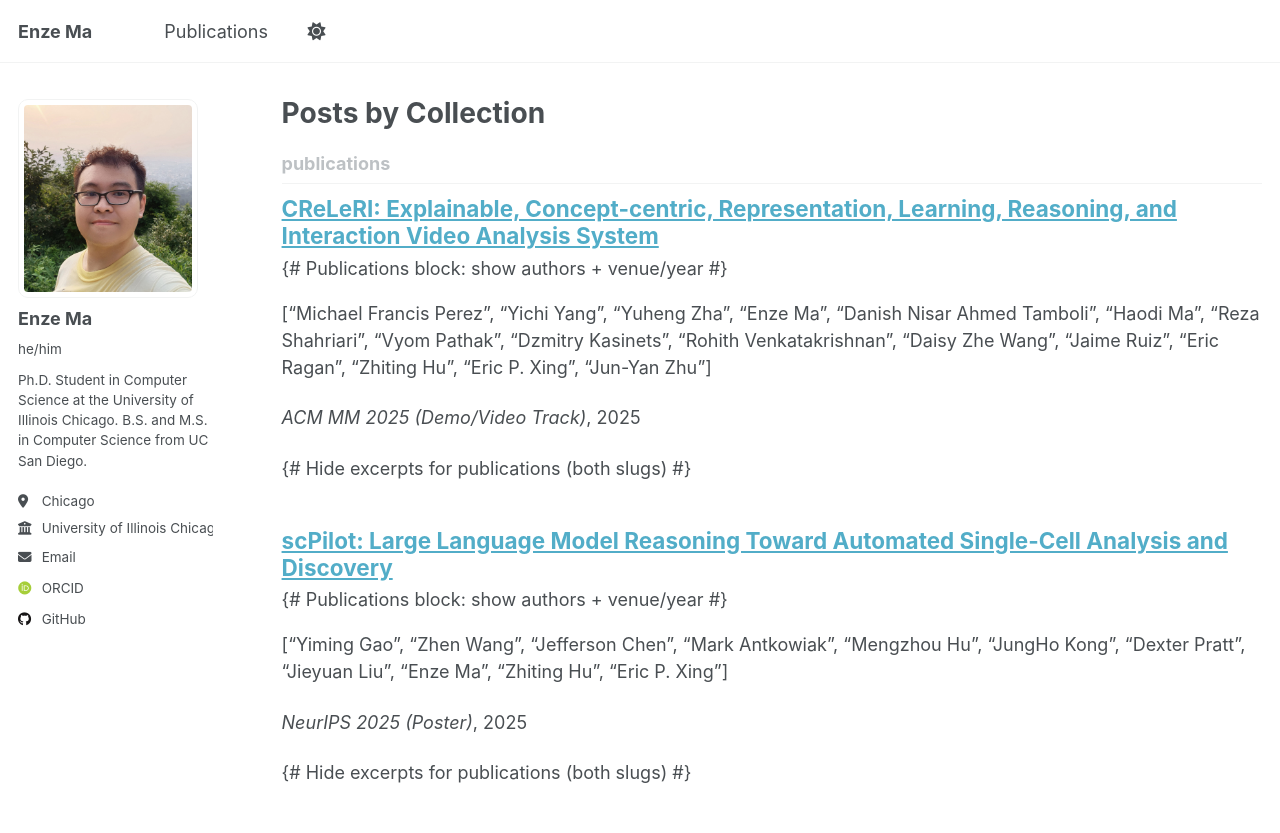
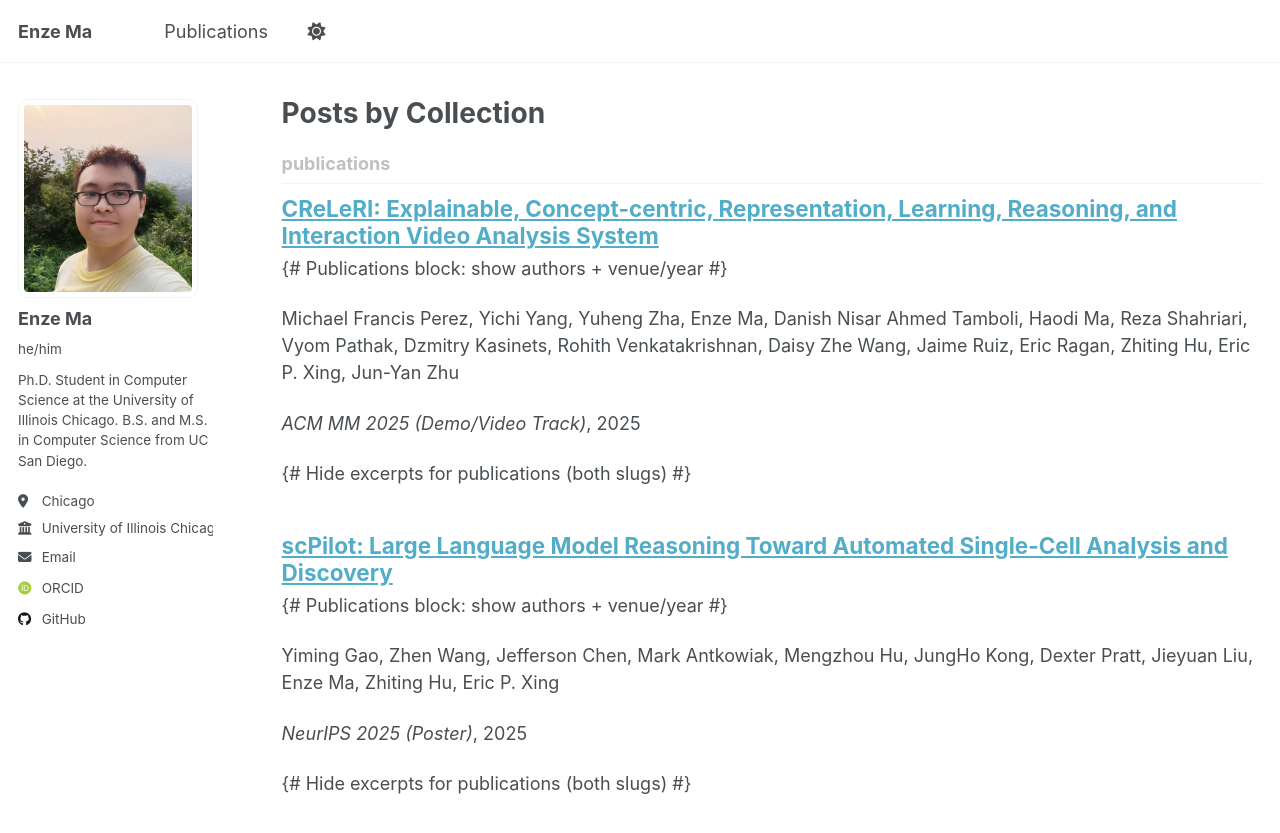
Before and after one commit to sora1998/sora1998.github.io, a Jekyll site: the page built from _pages/collection-archive.html, in a window 1280 px wide and 1113 px high. Shown: the top 833 px of the window. Built offline with Jekyll 4.4.1, drawn with Linux system fonts in a browser that asks for light colours; some web fonts are replaced; a script that is not in the unit is left out.

Commit message:
Update archive-single.html

```diff
--- a/_includes/archive-single.html
+++ b/_includes/archive-single.html
@@ -50,7 +50,14 @@
       {% assign author_line = post.authors | default: post.author %}
       {% if author_line %}
         <p class="pub-authors">
-          {{ author_line | markdownify | strip | remove: '<p>' | remove: '</p>' }}
+          {% if author_line %}
+            {% if author_line.first %}
+              {%- assign formatted_authors = author_line | join: ", " -%}
+            {% else %}
+              {%- assign formatted_authors = author_line -%}
+            {% endif %}
+            <p class="pub-authors">{{ formatted_authors }}</p>
+          {% endif %}
         </p>
       {% endif %}
       {% if post.venue %}
```
